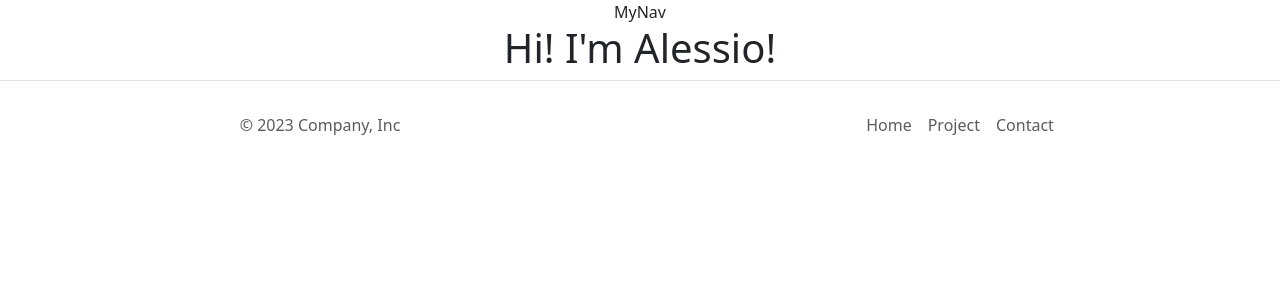
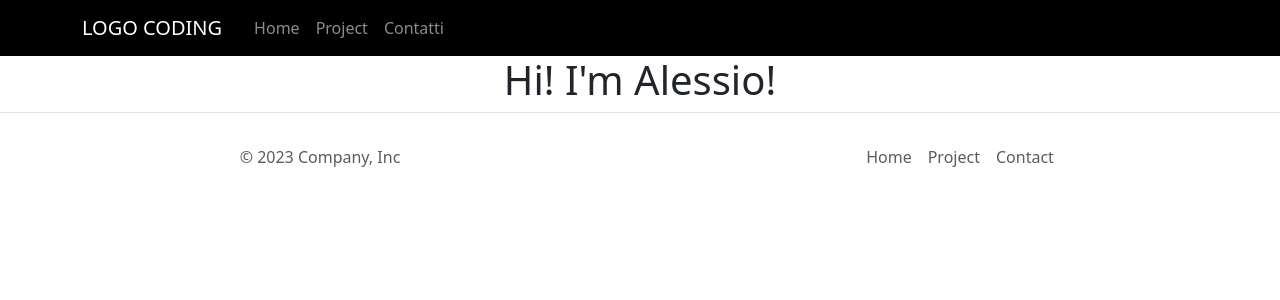
Before and after one commit to ToniBlaze/portfolio, a React (Create React App) app: page / in a window 1280 px wide. Shown: the top 300 px of the page. Built offline with nearby package versions, Linux system fonts and the light colour scheme.

Commit message:
create structure navbar

```diff
--- a/src/components/MainLayoutComponents/MyNav.js
+++ b/src/components/MainLayoutComponents/MyNav.js
@@ -1,7 +1,42 @@
-import React from 'react'
+import { useState } from "react";
+import Container from "react-bootstrap/Container";
+import Nav from "react-bootstrap/Nav";
+import Navbar from "react-bootstrap/Navbar";
+import { Link } from "react-router-dom";
 
 export default function MyNav() {
+
   return (
-    <div>MyNav</div>
-  )
+    <Navbar
+      bg="black"
+      variant="dark"
+      expand="lg"
+      className="sticky-top custom-navbar">
+      <Container>
+        <Navbar.Brand
+          className="me-4 p-0"
+          href="/">
+          <div className=" logo-container d-flex justify-content-center align-items-center">
+             LOGO CODING
+          </div>
+        </Navbar.Brand>
+
+        <Navbar.Toggle aria-controls="basic-navbar-nav" />
+        <Navbar.Collapse id="basic-navbar-nav">
+          <Nav className="me-auto">
+            <Nav.Link className="nav-link" href="#home" active={false}>
+              Home
+            </Nav.Link>
+            <Nav.Link className="nav-link" href="#project" active={false}>
+              Project
+            </Nav.Link>
+            <Nav.Link className="nav-link" href="#contact" active={false}>
+              Contatti
+            </Nav.Link>
+          </Nav>
+
+        </Navbar.Collapse>
+      </Container>
+    </Navbar>
+  );
 }
```
